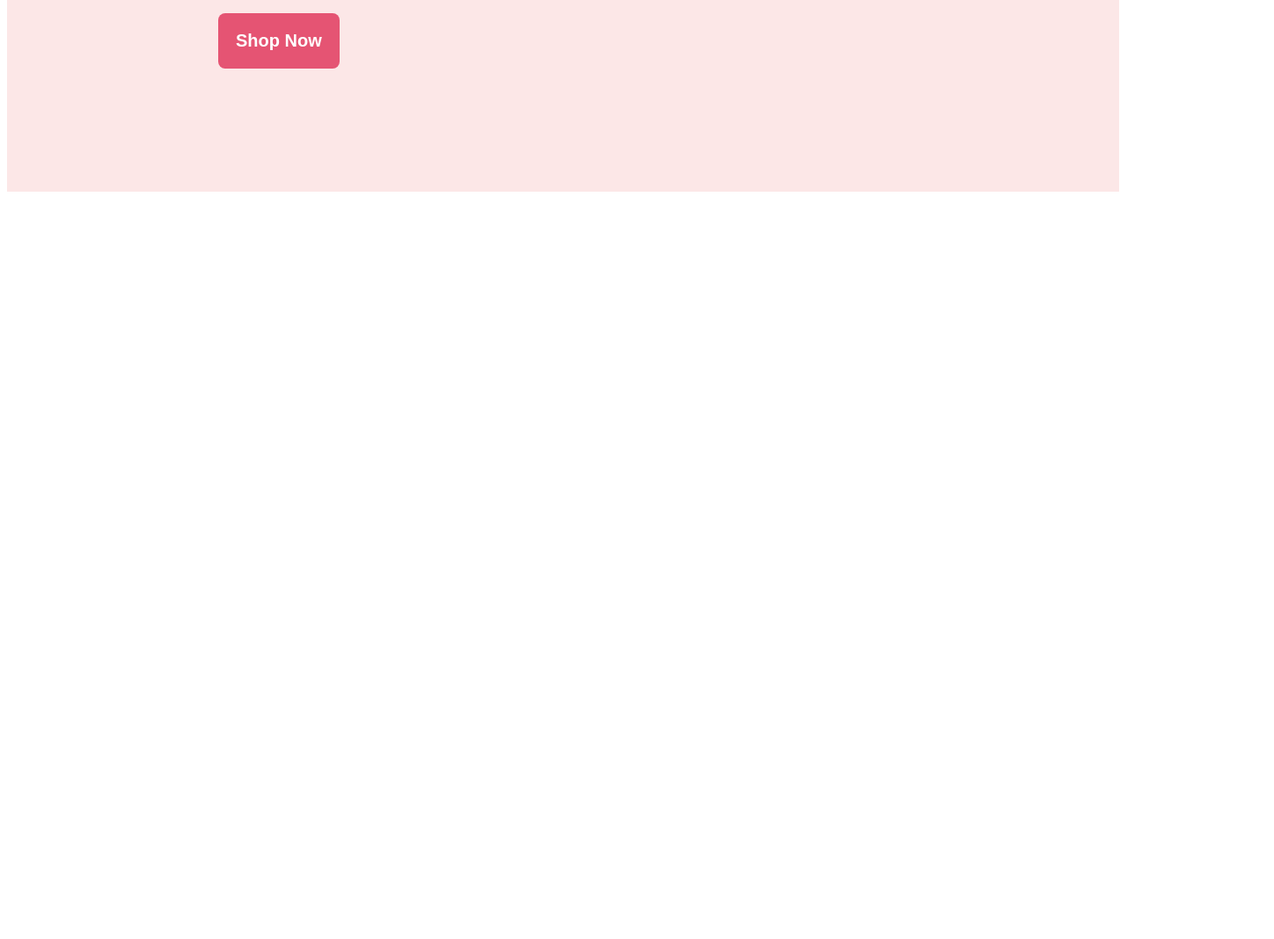
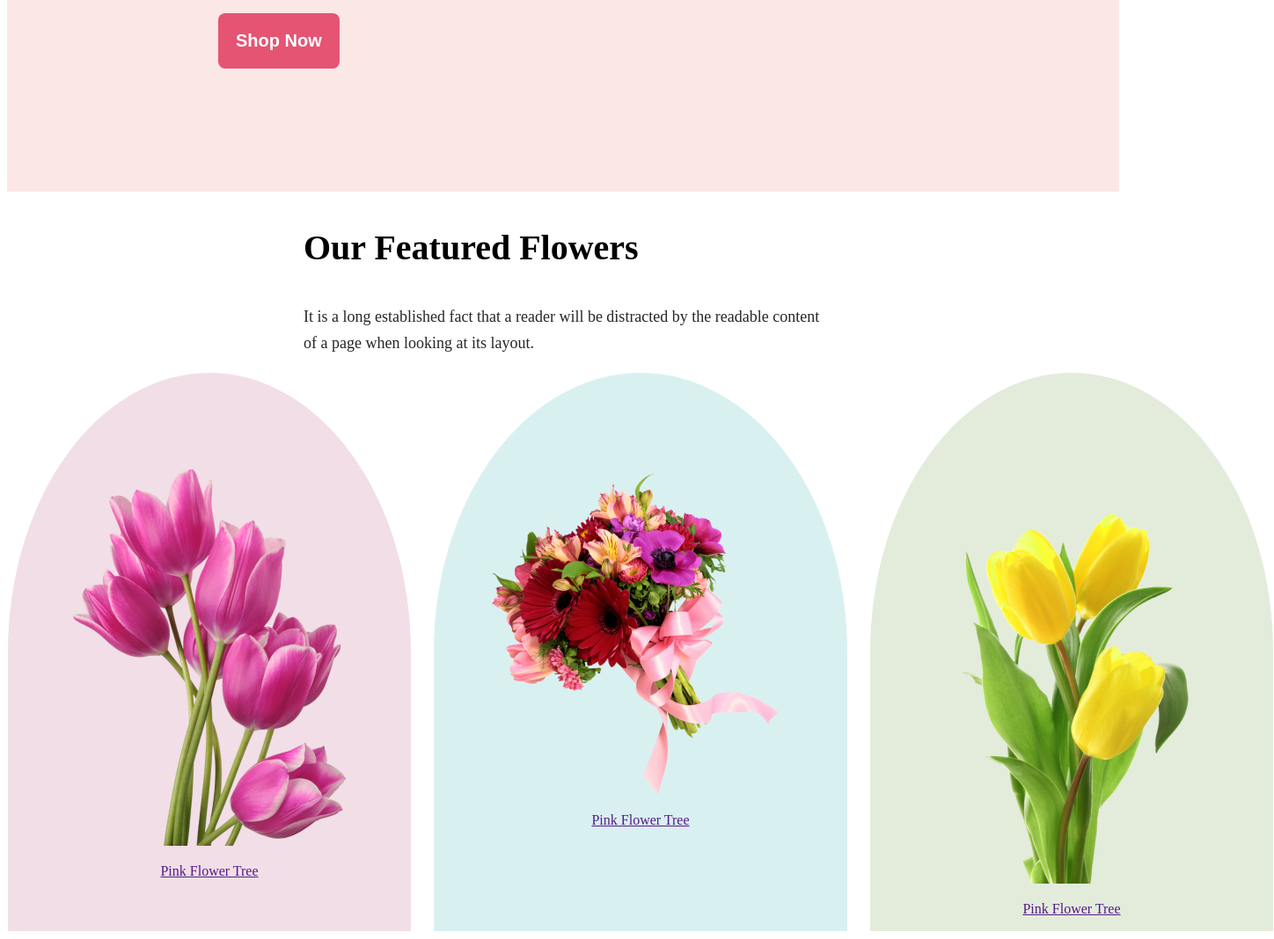
Before and after one commit to mariasultanausno/Flower-shop-responsive, a plain HTML site: page index.html in a window 1280 px wide. Shown: the part 1067-2135 px from the top of the page at 88% size, 1448 px wide, since content can reach past the window. Before the commit the page ends 1293 px from the top, so only its background shows below. Drawn offline with Linux system fonts and the light colour scheme.

Commit message:
frist commit

```diff
--- a/index.html
+++ b/index.html
@@ -20,7 +20,29 @@
     </header>
 
     <main>
+        <section class="featured-sec">
+            <div class="featured">
+                <h3 class="featured-title">Our Featured Flowers</h3>
+                <p class="featured-description">It is a long established fact that a reader will be distracted by the readable content of a page when looking at its layout.</p>
+            </div>
 
+            <div class="pic-item">
+               <div class="feature-pic-1">
+                 <img src="Flower Asset/pngwing 6.png" alt="">
+                <a href=""><p>Pink Flower Tree</p></a>
+               </div>
+
+               <div class="feature-pic-2">
+                <img src="Flower Asset/pngwing 5.png" alt="">
+                <a href=""><p>Pink Flower Tree</p></a>
+               </div>
+
+               <div class="feature-pic-3">
+                  <img src="Flower Asset/pngwing 7.png" alt="">
+                  <a href=""><p>Pink Flower Tree</p></a>
+               </div>
+            </div>
+        </section>
     </main>
 
     <footer>
--- a/style/flower.css
+++ b/style/flower.css
@@ -3,6 +3,7 @@
  display: flex;
  padding: 200px 240px 140px 240px;
  background-color:rgba(221, 24, 24, 0.1);
+ gap: 24px;
 
 }
 
@@ -37,6 +38,54 @@
 
 }
 
-@media screen and (max-width:992px) {
+/* feature style */
+.featured{
+    width: 590px;
+    margin: 0 auto;
 
 }
+.featured-title{
+    font-weight: 800;
+    font-size: 40px;
+}
+
+.featured-description{
+    font-size: 18px;
+    line-height: 30px;
+    color: #272727;
+}
+
+.pic-item{
+    display: flex;
+    width: 1440px;
+    margin: 0 auto;
+    gap: 24px;
+
+}
+
+.feature-pic-1{
+    width: 460px;
+    border: 1px solid white;
+    background-color: rgba(167, 33, 98, 0.15);
+    border-radius: 50% 50% 0 0;
+    text-align: center;
+    padding: 110px 50px 0px 50px;
+}
+
+.feature-pic-2{
+     width: 460px;
+    border: 1px solid white;
+    background-color: rgba(5, 151, 160, 0.15);
+    border-radius: 50% 50% 0 0;
+    text-align: center;
+    padding: 110px 50px 0px 50px;
+}
+
+.feature-pic-3{
+     width: 460px;
+    border: 1px solid white;
+    background-color: rgba(71, 125, 17, 0.15);
+    border-radius: 50% 50% 0 0;
+    text-align: center;
+    padding: 110px 50px 0px 50px;
+}
```
